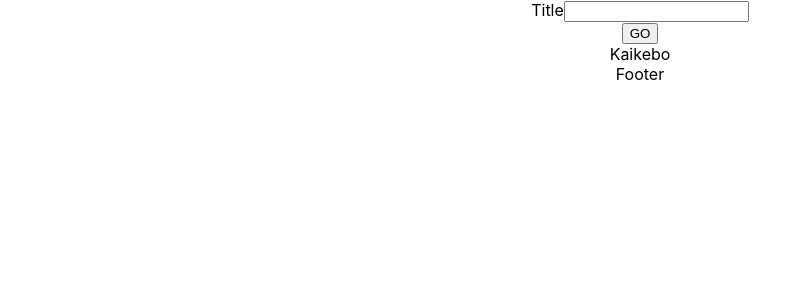
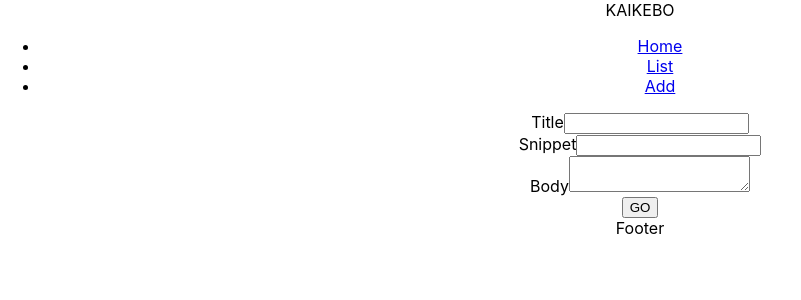
Before and after one commit to JohnW815/Kakeibo, a React (Create React App) app: page /add in a window 1280 px wide. Shown: the top 300 px of the page, without its empty margins (0-801 px from the left). Built offline with nearby package versions, Linux system fonts and the light colour scheme; no server answers.

Commit message:
20241022__0855__try_post_data

```diff
--- a/package.json
+++ b/package.json
@@ -13,6 +13,7 @@
     "axios": "^1.7.7",
     "react": "^18.2.0",
     "react-dom": "^18.2.0",
+    "react-router-dom": "^6.27.0",
     "react-scripts": "5.0.1",
     "typescript": "^4.8.3",
     "web-vitals": "^2.1.4"
--- a/src/App.tsx
+++ b/src/App.tsx
@@ -1,42 +1,16 @@
 import React, { useState, useEffect } from 'react';
 import './App.css';
-import InputField from './component/InputField';
 import Header from './component/Header';
+import Page from './pages/Page'
 import Footer from './component/Footer';
 import axios from 'axios';
 
-type Diary = {
-  _id: string,
-  title: string,
-  snippet: string,
-  body: string,
-  createdAt: string,
-  updatedAt: string,
-  __v: 0
-}
-
 const App: React.FC = () => {
-  const [diary, setDiary] = useState([]);
-  // const [array, setArray] = useState<string[]>([]);
-
-
-  const fetchApi = async() => {
-    // const { data }: { data: Diary[] } = await axios.get("http://localhost:4000/all-diaries");
-    const data = await axios.get("http://localhost:4000/all-diaries")
-      .then(data => setDiary(data.data))
-      .catch(err => console.log(err))
-  }
-
-  useEffect(() => {
-    fetchApi();
-  }, [])
-
   return (
     <div className="App">
-      <InputField />
       <Header />
+      <Page />
       <Footer />
-      {diary.map(item => item.title)}
     </div>
   );
 }
--- a/src/component/Header.tsx
+++ b/src/component/Header.tsx
@@ -1,8 +1,28 @@
 import React from 'react'
+import {
+  BrowserRouter as Router,
+  Route,
+  Link
+} from "react-router-dom";
 
 const header = () => {
   return (
-    <div>Kaikebo</div>
+    <div>
+      <div>KAIKEBO</div>
+        <nav>
+            <ul>
+                <li>
+                  <Link to="/">Home</Link>
+                </li>
+                <li>
+                  <Link to="/listing-page">List</Link>
+                </li>
+                <li>
+                  <Link to="/add">Add</Link>
+                </li>
+            </ul>
+        </nav>
+    </div>
   )
 }
 
--- a/src/component/InputField.tsx
+++ b/src/component/InputField.tsx
@@ -3,25 +3,33 @@
 
 const inputField = () => {
 
-    const axiosPostData = async() => {
-        const postData =  {
-            name: 'test',
-        }
+    // const axiosPostData = async() => {
+    //     const postData =  {
+    //         name: 'test',
+    //     }
 
-        await axios.post('http://localhost:4000/contact', postData);
-    }
+    //     await axios.post('http://localhost:4000/contact', postData);
+    // }
 
-    return (
-        <form action="" className="input">
-            <div className="input__title">
-                <label htmlFor="title" className="input__title--lab">Title</label>
-                <input type="input" className="input__title--box" />
-            </div>
-            <button className="input__submit" onClick={axiosPostData}>
-                GO
-            </button>
-        </form>
-    )
+    // return (
+    //     <form action="" className="input">
+    //         <div className="input__title">
+    //             <label htmlFor="title" className="input__title--lab">Title</label>
+    //             <input type="input" className="input__title--box" />
+    //         </div>
+    //         <div className="input__snippet">
+    //             <label htmlFor="title" className="input__snippet--lab">Snippet</label>
+    //             <input type="input" className="input__snippet--box" />
+    //         </div>
+    //         <div className="input__body">
+    //             <label htmlFor="title" className="input__body--lab">Body</label>
+    //             <textarea className="input__body--box" />
+    //         </div>
+    //         <button className="input__submit" onClick={axiosPostData}>
+    //             GO
+    //         </button>
+    //     </form>
+    // )
 }
 
 export default inputField
--- a/src/index.tsx
+++ b/src/index.tsx
@@ -3,13 +3,16 @@
 import './index.css';
 import App from './App';
 import reportWebVitals from './reportWebVitals';
+import { BrowserRouter } from 'react-router-dom';
 
 const root = ReactDOM.createRoot(
   document.getElementById('root') as HTMLElement
 );
 root.render(
   <React.StrictMode>
-    <App />
+    <BrowserRouter>
+      <App />
+    </BrowserRouter>
   </React.StrictMode>
 );
 
--- /dev/null
+++ b/src/pages/Add.tsx
@@ -0,0 +1,37 @@
+import React, { useState, useEffect } from 'react';
+import axios from 'axios';
+
+const Add: React.FC = () => {
+    const [postData, setPostData] = useState({
+        name: '',
+        snippet: '',
+        body: '',
+      });
+
+    const axiosPostData = async() => {
+        console.log('test')
+        await axios.post('http://localhost:4000/add-diary', postData);
+    }
+
+    return (
+        <form action="" className="input" onSubmit={axiosPostData}>
+            <div className="input__title">
+                <label htmlFor="title" className="input__title--lab">Title</label>
+                <input type="input" className="input__title--box"/>
+            </div>
+            <div className="input__snippet">
+                <label htmlFor="title" className="input__snippet--lab">Snippet</label>
+                <input type="input" className="input__snippet--box" />
+            </div>
+            <div className="input__body">
+                <label htmlFor="title" className="input__body--lab">Body</label>
+                <textarea className="input__body--box" />
+            </div>
+            <button className="input__submit" type="submit">
+                GO
+            </button>
+        </form>
+    )
+}
+
+export default Add
--- /dev/null
+++ b/src/pages/Home.tsx
@@ -0,0 +1,11 @@
+import React, { useState, useEffect } from 'react';
+
+const home = () => {
+    return(
+        <div>
+            Home
+        </div>
+    )
+}
+
+export default home
--- /dev/null
+++ b/src/pages/List.tsx
@@ -0,0 +1,38 @@
+import React, { useState, useEffect } from 'react';
+import axios from 'axios';
+
+type Diary = {
+    _id: string,
+    title: string,
+    snippet: string,
+    body: string,
+    createdAt: string,
+    updatedAt: string,
+    __v: 0
+  }
+
+const List: React.FC = () => {
+    const [diary, setDiary] = useState<any[]>([]);
+    // const [array, setArray] = useState<string[]>([]);
+
+
+    const fetchApi = async() => {
+      // const { data }: { data: Diary[] } = await axios.get("http://localhost:4000/all-diaries");
+      const data:any = await axios.get("http://localhost:4000/all-diaries")
+        .then(data => setDiary(data.data))
+        .catch(err => console.log(err))
+    }
+
+    useEffect(() => {
+      fetchApi();
+    }, [])
+
+    return(
+        <div>
+            Listing
+            {diary.map(item => item.title)}
+        </div>
+    )
+}
+
+export default List;
--- /dev/null
+++ b/src/pages/Page.tsx
@@ -0,0 +1,18 @@
+import * as React from "react";
+import * as ReactDOM from "react-dom/client";
+import { Route, Routes} from "react-router-dom";
+import Home from "./Home";
+import List from "./List";
+import Add from "./Add";
+
+const page = () => {
+    return (
+        <Routes>
+            <Route path="/" element={<Home />}></Route>
+            <Route path="/listing-page" element={<List />}></Route>
+            <Route path="/add" element={<Add />}></Route>
+        </Routes>
+    )
+}
+
+export default page
```
Also changed, not shown: 1 other file (tests, documents, lock files or other folders).
